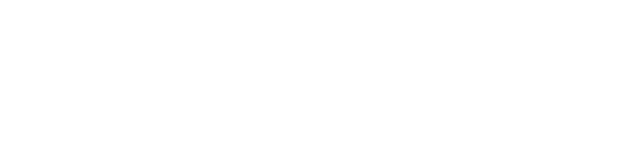
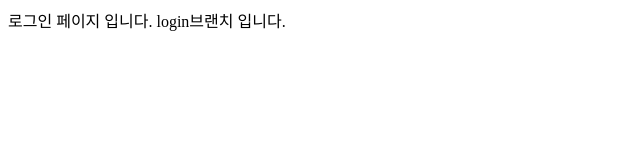
Before and after one commit to designNdevelop/hnn-git-study, a plain HTML site: page login/login.html in a window 1280 px wide. Shown: the whole page, without its empty margins (0-640 px from the left). Drawn offline with Linux system fonts and the light colour scheme.

Commit message:
로그인 페이지 작성
콘텐츠 내용추가

```diff
--- a/login/login.html
+++ b/login/login.html
@@ -5,6 +5,17 @@
     <title>Title</title>
 </head>
 <body>
+    <header>
 
+    </header>
+
+    <div class="content">
+        로그인 페이지 입니다.
+        login브랜치 입니다.
+    </div>
+
+    <footer>
+
+    </footer>
 </body>
 </html>
```
